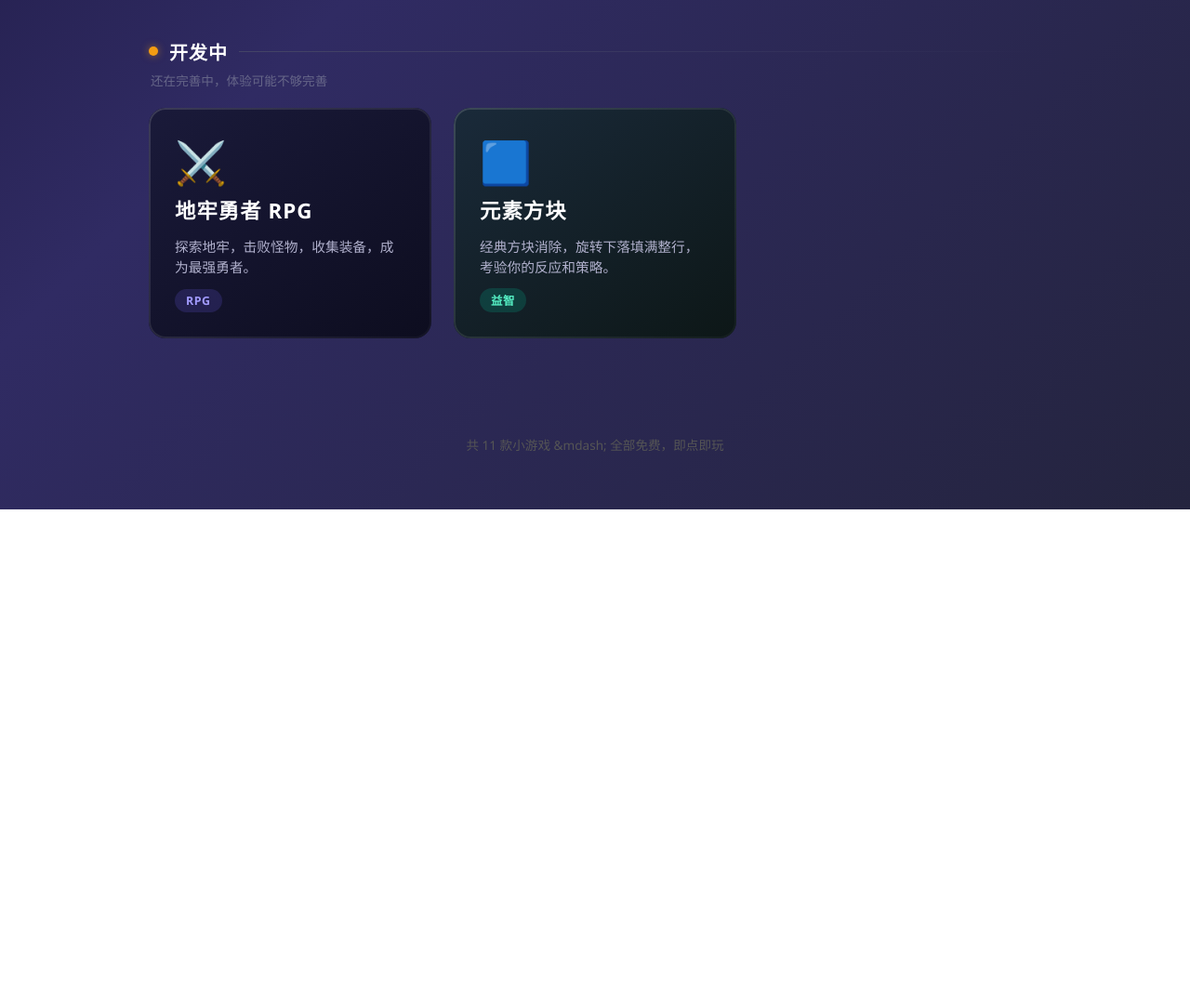
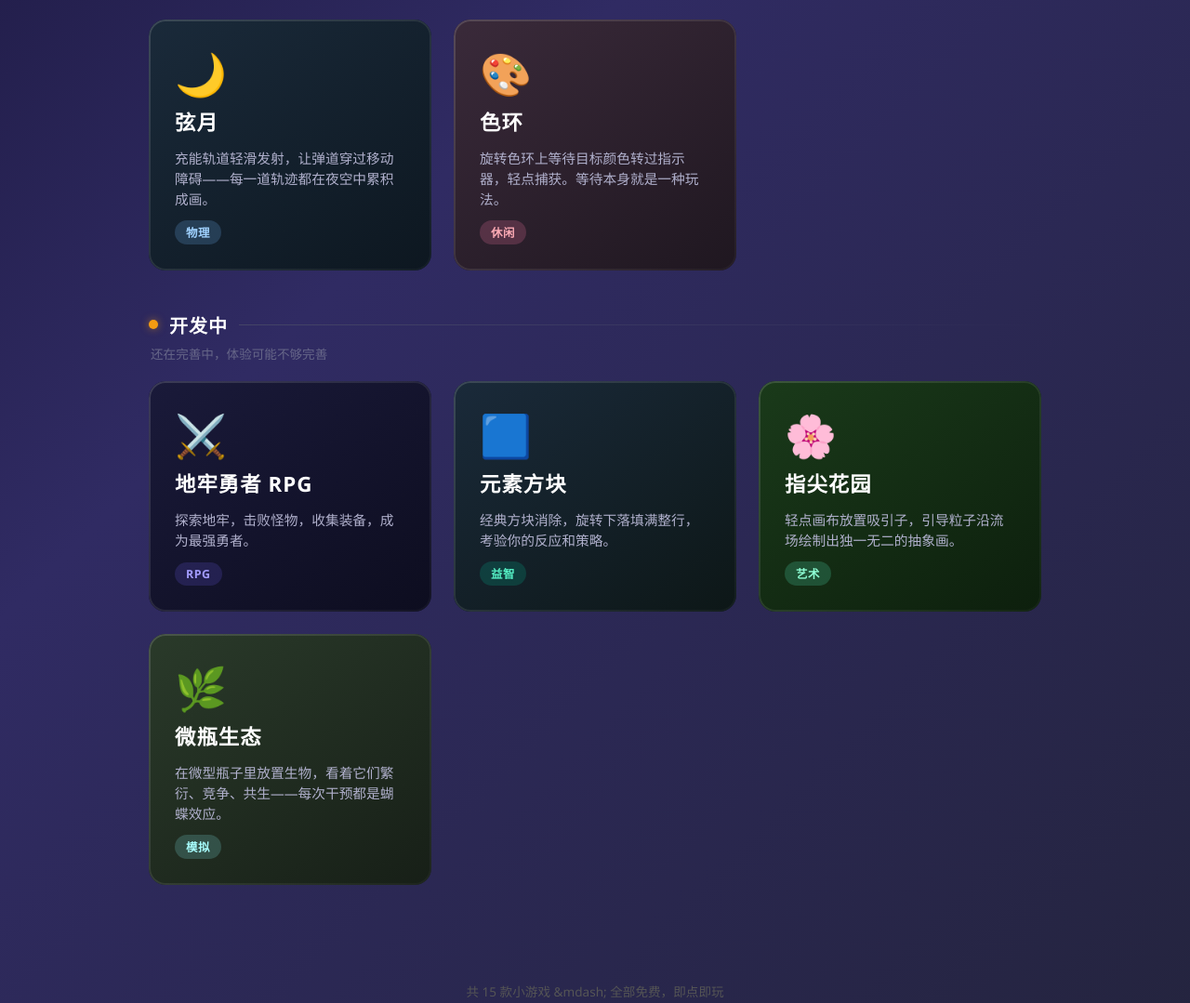
Before and after one commit to furryme/game-html, a plain HTML site: page web/index.html in a window 1280 px wide. Shown: the part 1082-2161 px from the top of the page at 93% size. Before the commit the page ends 1630 px from the top, so only its background shows below. Drawn offline with Linux system fonts and the light colour scheme.

Commit message:
feat: add chord-moon and color-ring to index, zen-garden and micro-ecosystem to WIP

```diff
--- a/web/index.html
+++ b/web/index.html
@@ -182,6 +182,18 @@
   .card-zen          { background: linear-gradient(145deg, #2a2a1a, #17170d); }
   .card-zen .card-tag { background: #ffd70033; color: #ffe066; }
 
+  .card-chord        { background: linear-gradient(145deg, #1a2a3a, #0d1720); }
+  .card-chord .card-tag { background: #74b9ff33; color: #a0d2ff; }
+
+  .card-color        { background: linear-gradient(145deg, #3a2a3a, #1f1720); }
+  .card-color .card-tag { background: #fd79a833; color: #fdabb5; }
+
+  .card-garden       { background: linear-gradient(145deg, #1a3a1a, #0d1f0d); }
+  .card-garden .card-tag { background: #55efc433; color: #8fffd5; }
+
+  .card-eco          { background: linear-gradient(145deg, #2a3a2a, #171f17); }
+  .card-eco .card-tag { background: #81ecec33; color: #a8ffff; }
+
   footer {
     margin-top: 60px;
     color: #555;
@@ -277,11 +289,15 @@ const games = [
   { name: '轮回密码',   icon: '🔄', desc: '被困在无限重置的 24 小时，每次死亡只能记住一条信息。',              tag: '叙事',  css: 'loop',     file: 'loop_cipher',    mobile: true },
   { name: '时间导演',   icon: '⏱️', desc: '录制自己的操作，和过去的自己协作通关。站在自己肩上，跳得更高！',     tag: '平台',  css: 'time',     file: 'time_director',  mobile: true },
   { name: 'Bug猎人',    icon: '🐛', desc: '游戏故意出 Bug，你来修复——它知道自己是个游戏，并且会吐槽你。',      tag: 'Meta',  css: 'bug',      file: 'bug_hunter',     mobile: true },
+  { name: '弦月',       icon: '🌙', desc: '充能轨道轻滑发射，让弹道穿过移动障碍——每一道轨迹都在夜空中累积成画。', tag: '物理',  css: 'chord',    file: 'group-f/f4-chord-moon',     mobile: false },
+  { name: '色环',       icon: '🎨', desc: '旋转色环上等待目标颜色转过指示器，轻点捕获。等待本身就是一种玩法。',   tag: '休闲',  css: 'color',    file: 'group-f/f5-color-ring',     mobile: false },
 ];
 
 const wipGames = [
   { name: '地牢勇者 RPG', icon: '⚔️', desc: '探索地牢，击败怪物，收集装备，成为最强勇者。', tag: 'RPG',  css: 'dungeon',  file: 'rpg' },
   { name: '元素方块',     icon: '🟦', desc: '经典方块消除，旋转下落填满整行，考验你的反应和策略。', tag: '益智', css: 'element', file: 'tetris' },
+  { name: '指尖花园',     icon: '🌸', desc: '轻点画布放置吸引子，引导粒子沿流场绘制出独一无二的抽象画。',         tag: '艺术', css: 'garden',  file: 'group-f/f2-zen-garden' },
+  { name: '微瓶生态',     icon: '🌿', desc: '在微型瓶子里放置生物，看着它们繁衍、竞争、共生——每次干预都是蝴蝶效应。', tag: '模拟', css: 'eco',    file: 'group-f/f3-micro-ecosystem' },
 ];
 
 const doneGrid = document.getElementById('done-grid');
```
